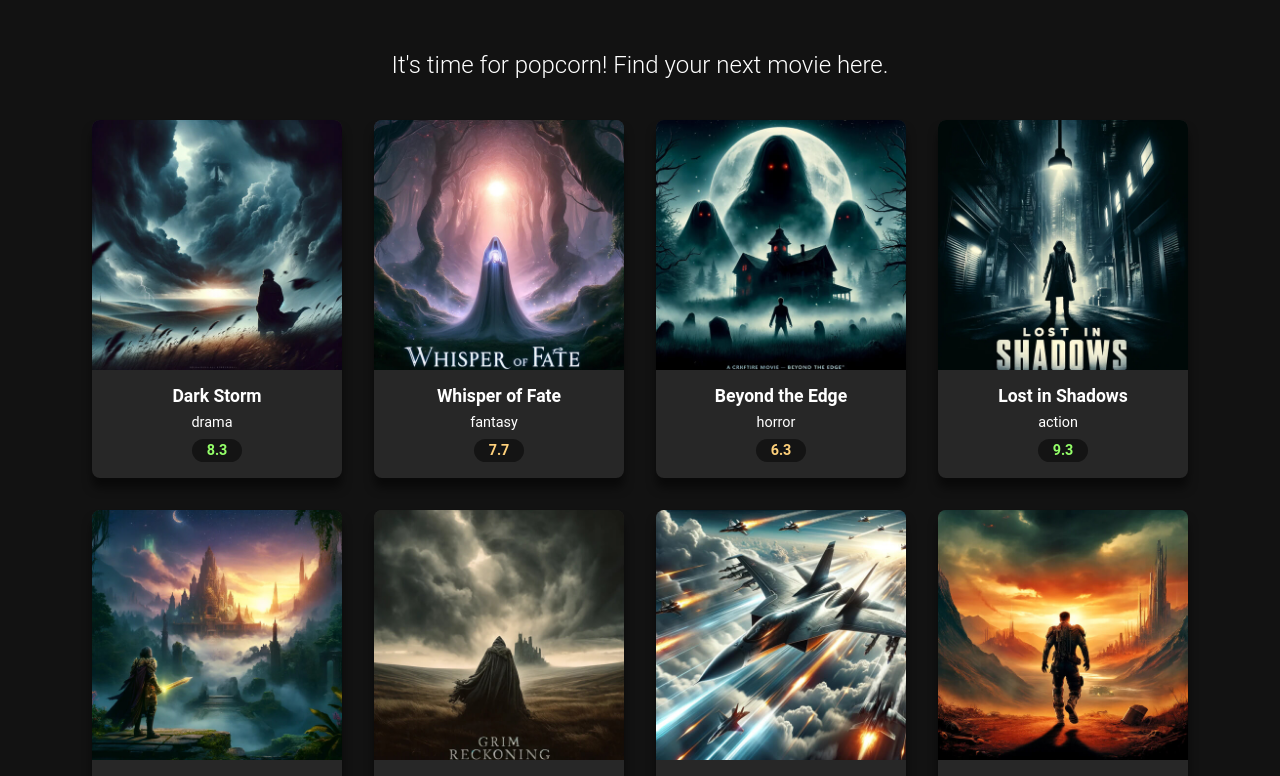
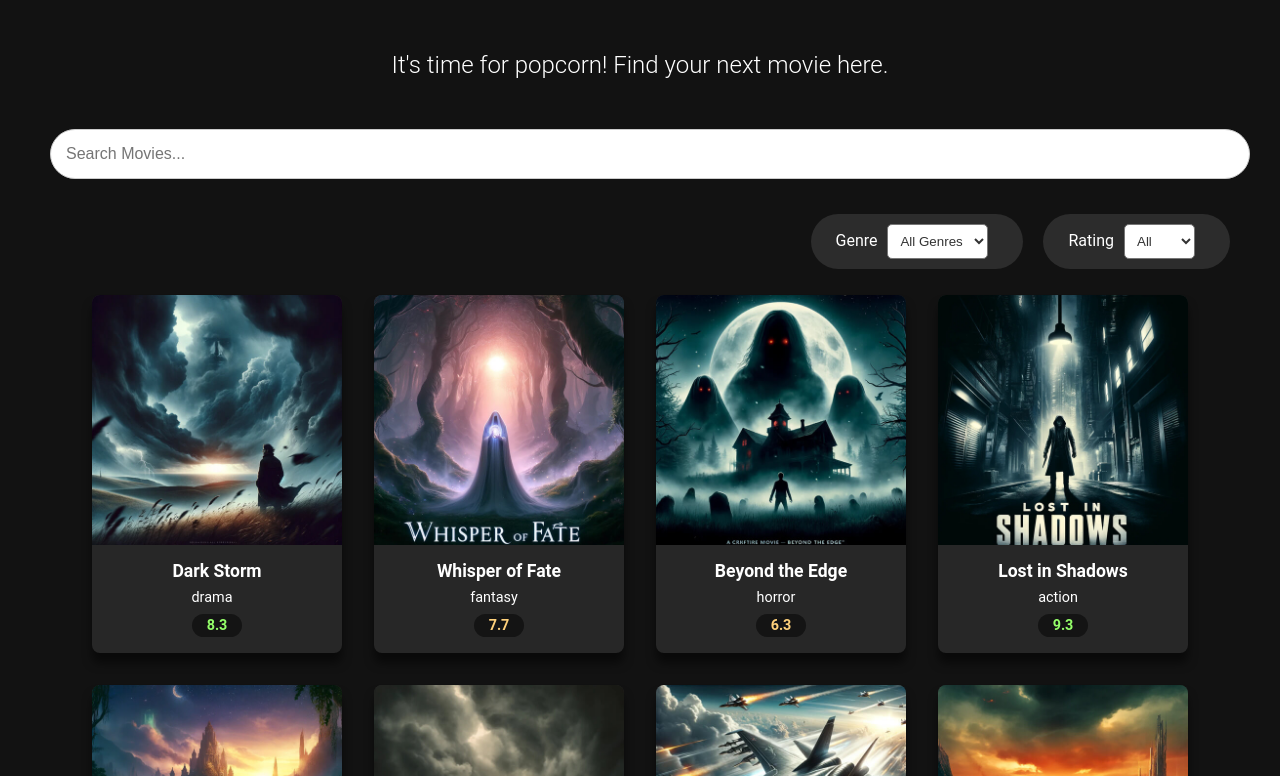
Before and after one commit to alexandrapierson/movie-example, a React (Create React App) app: page / in a window 1280 px wide. Shown: the part 324-1100 px from the top of the page. Built offline with nearby package versions, Linux system fonts and the light colour scheme.

Commit message:
October 9th code from class.

```diff
--- a/src/components/MovieGrid.js
+++ b/src/components/MovieGrid.js
@@ -2,28 +2,92 @@
 import MovieCard from "./MovieCard";
 
 // Friday, October 4th, 2024.
+// Updated Monday, October 7th and 9th, 2024.
 
 export default function MovieGrid() {
   const [movies, setMovies] = useState([]);
+  const [searchTerm, setSearchTerm] = useState("");
+  const [genre, setGenre] = useState("All Genres");
+  const [rating, setRating] = useState("All");
 
   useEffect(() => {
     fetch("scripts/movies.json")
       .then((response) => response.json())
-
       .then((data) => {
-        if (Array.isArray(data)) {
-          setMovies(data);
-        } else {
-          console.error("Expected an array of movies, but got:", data);
-        }
+        setMovies(data);
       });
   }, []);
 
+  const handleSearchChange = (e) => {
+    setSearchTerm(e.target.value);
+  };
+
+  const handleGenreChange = (e) => {
+    setGenre(e.target.value);
+  };
+
+  const handleRatingChange = (e) => {
+    setRating(e.target.value);
+  };
+
+  const matchesGenre = (movie, genre) => {
+    return (
+      genre === "All Genres" ||
+      movie.genre.toLowerCase() === genre.toLowerCase()
+    );
+  };
+
+  const matchesSearchTerm = (movie, searchTerm) => {
+    return movie.title.toLowerCase().includes(searchTerm.toLowerCase());
+  };
+
+  const filteredMovies = movies.filter(
+    (movie) =>
+      matchesGenre(movie, genre) && matchesSearchTerm(movie, searchTerm)
+  );
+
   return (
-    <div className="movies-grid">
-      {movies.map((movie) => (
-        <MovieCard movie={movie} key={movie.id}></MovieCard>
-      ))}
+    <div>
+      {/* Search Bar */}
+      <input
+        type="text"
+        className="search-input"
+        placeholder="Search Movies..."
+        value={searchTerm}
+        onChange={handleSearchChange}
+      />
+
+      <div className="filter-bar">
+        {/* Genre Selector */}
+        <div className="filter-slot">
+          <label>Genre</label>
+          <select className="filter-dropdown" onChange={handleGenreChange}>
+            <option>All Genres</option>
+            <option>Action</option>
+            <option>Drama</option>
+            <option>Fantasy</option>
+            <option>Horror</option>
+          </select>
+        </div>
+
+        {/* Rating Selector */}
+        <div className="filter-slot">
+          <label>Rating</label>
+          <select className="filter-dropdown" onChange={handleRatingChange}>
+            <option>All</option>
+            <option>Good</option>
+            <option>Ok</option>
+            <option>Bad</option>
+          </select>
+        </div>
+      </div>
+
+      {/* Grid of mMovies */}
+      <div className="movies-grid">
+        {filteredMovies.map((movie) => (
+          <MovieCard movie={movie} key={movie.id} />
+        ))}
+      </div>
     </div>
   );
 }
```
